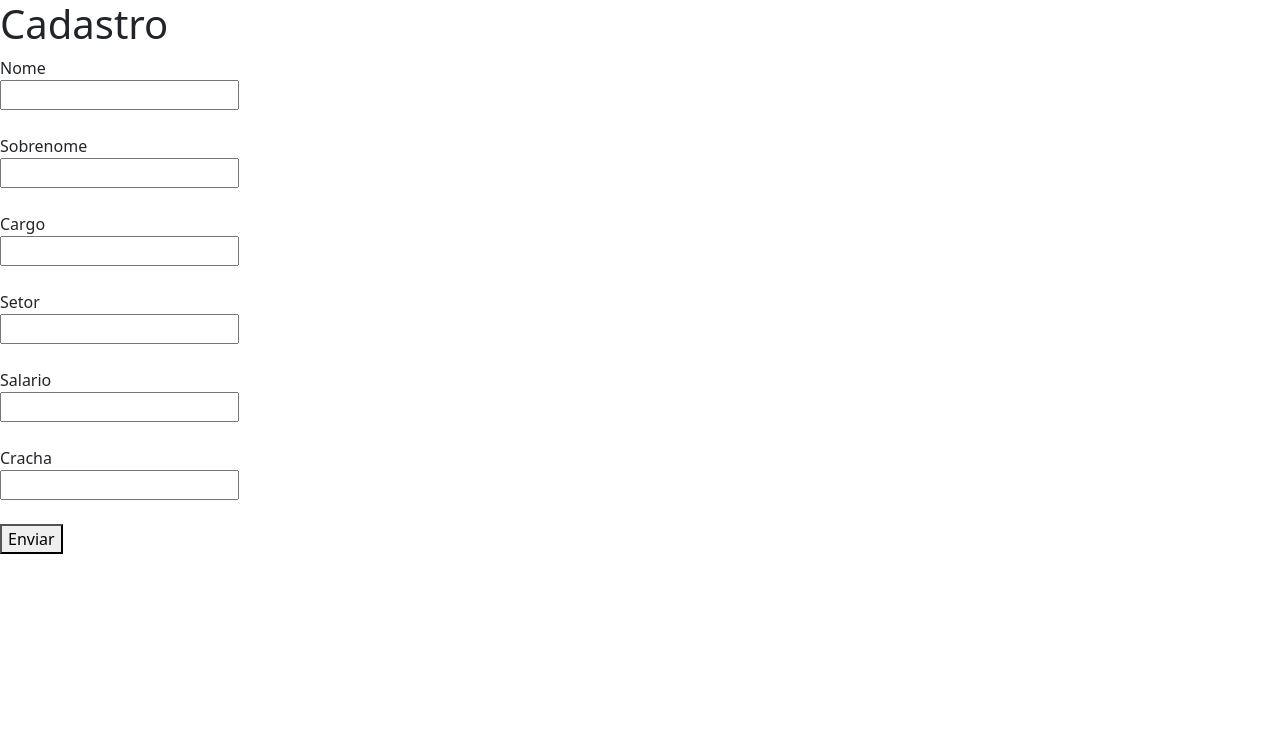
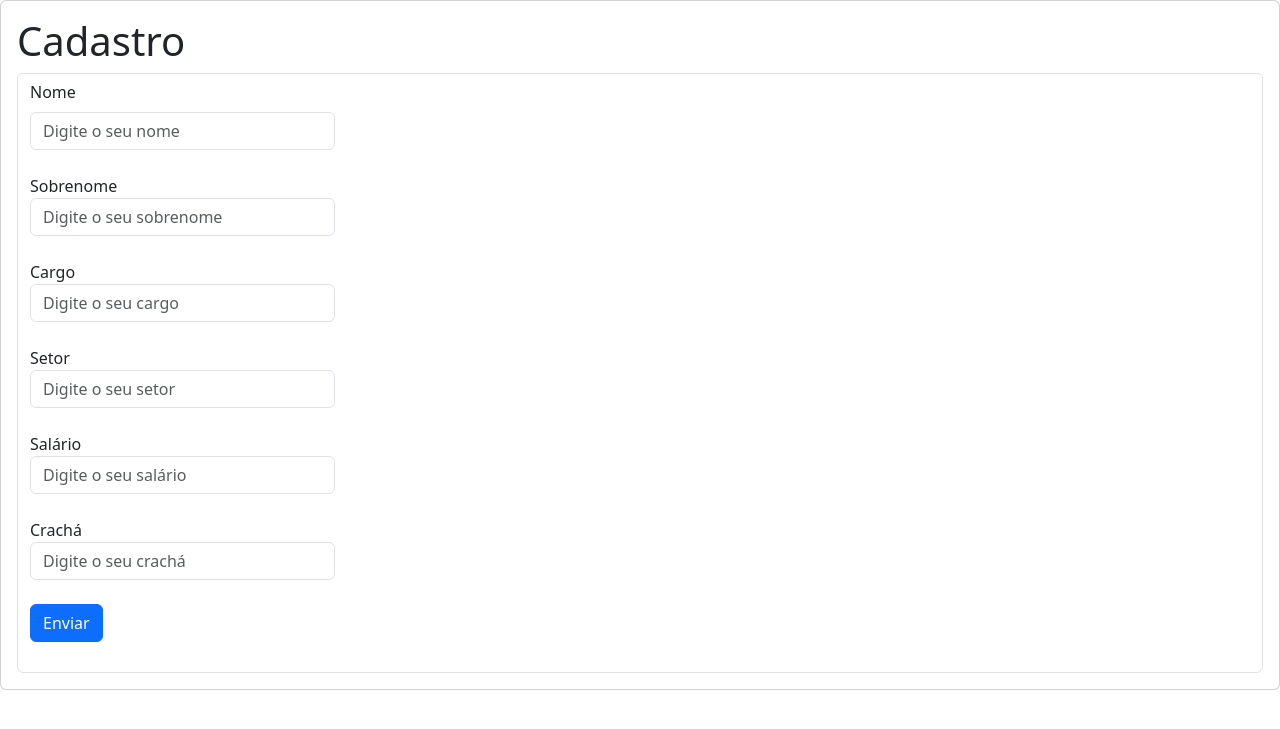
Before and after one commit to moisesfrey/infoserv_php, a PHP site: page /old/form-funcionario.php in a window 1280 px wide. Shown: the top 729 px of the page. Run offline with PHP 8.4, Linux system fonts and the light colour scheme.

Commit message:
salvar funcionarios

```diff
--- a/old/form-funcionario.php
+++ b/old/form-funcionario.php
@@ -7,48 +7,57 @@
     <title>Formulário do Funcionário</title>
 </head>
 <body>
+
+    <div class="card">
+        <div class="card-body">
+
         <h1>Cadastro</h1>
+        <form method="POST" action="receber.php"  class="form-control">
 
-    <form method="POST" action="salvar-funcionario.php">
-        <div class="col-lg-3 col-md-4 col-sm-6 col-xs-6" >
-        <div class="col-lg-3 col-md-4 col-sm-6 col-xs-6" >
-            <label for=" ">Nome</label>
-            <input type="text" name="nome" id= "nome">
+            <div class="col-lg-3 col-md-4 col-sm-6 col-xs-6">
+                <label for="nome" class="form-label">Nome</label>
+                <input type="text" name="nome" id="nome" class="form-control" placeholder="Digite o seu nome">
             </div>
             <br>
-        <div>
+
             <div class="col-lg-3 col-md-4 col-sm-6 col-xs-6" >
-            <label for=" ">Sobrenome</label>
-            <input type="text" name="Sobrenome" id= "Sobrenome">
+                <label for="sobrenome">Sobrenome</label>
+                <input class="form-control" type="text" name="sobrenome" id="sobrenome" placeholder="Digite o seu sobrenome">
             </div>
             <br>
-        <div>
+
             <div class="col-lg-3 col-md-4 col-sm-6 col-xs-6" >
-            <label for=" ">Cargo</label>
-            <input type="text" name="Cargo" id= "Cargo">
+                <label for="cargo">Cargo</label>
+                <input class="form-control" type="text" name="cargo" id="cargo" placeholder="Digite o seu cargo">
             </div>
             <br>
-        <div>
+
             <div class="col-lg-3 col-md-4 col-sm-6 col-xs-6" >
-            <label for=" ">Setor</label>
-            <input type="text" name="Setor" id= "Setor">
+                <label for="setor">Setor</label>
+                <input class="form-control" type="text" name="setor" id="setor" placeholder="Digite o seu setor">
             </div>
             <br>
-        <div>
+
             <div class="col-lg-3 col-md-4 col-sm-6 col-xs-6" >
-            <label for=" ">Salario</label>
-            <input type="text" name="Salario" id= "Salario">
+                <label for="salario">Salário</label>
+                <input class="form-control" type="text" name="salario" id="salario" placeholder="Digite o seu salário">
             </div>
             <br>
-        <div>
+
             <div class="col-lg-3 col-md-4 col-sm-6 col-xs-6" >
-            <label for=" ">Cracha</label>
-            <input type="text" name="Cracha" id= "Cracha">
+                <label for="cracha">Crachá</label>
+                <input class="form-control" type="text" name="cracha" id="cracha" placeholder="Digite o seu crachá">
             </div>
             <br>
-        <div>
 
- <button type="submit">Enviar</button>
+            <div class="col-lg-3 col-md-4 col-sm-6 col-xs-6" >
+                <button class="btn btn-primary" type="submit">Enviar</button>
+            </div>
+            <br>
         </form>
+
+            </div>
+        </div>
+    <script src="https://cdn.jsdelivr.net/npm/bootstrap@5.3.8/dist/js/bootstrap.bundle.min.js" integrity="sha384-FKyoEForCGlyvwx9Hj09JcYn3nv7wiPVlz7YYwJrWVcXK/BmnVDxM+D2scQbITxI" crossorigin="anonymous"></script>
 </body>
 </html>
--- a/salvar-funcionario.php
+++ b/salvar-funcionario.php
@@ -16,8 +16,6 @@ $valores = "VALUES ('$nome', '$sobrenome', '$salario', '$cargo', '$setor', '$cra
 
 $sql .= $campos . $valores;
 
-$conexao->query($sql);
-
 $resultado = $conexao->query($sql);
 
 header("Location: listar-funcionarios.php");
```
Lines whose indentation alone changed are shown as unchanged.
